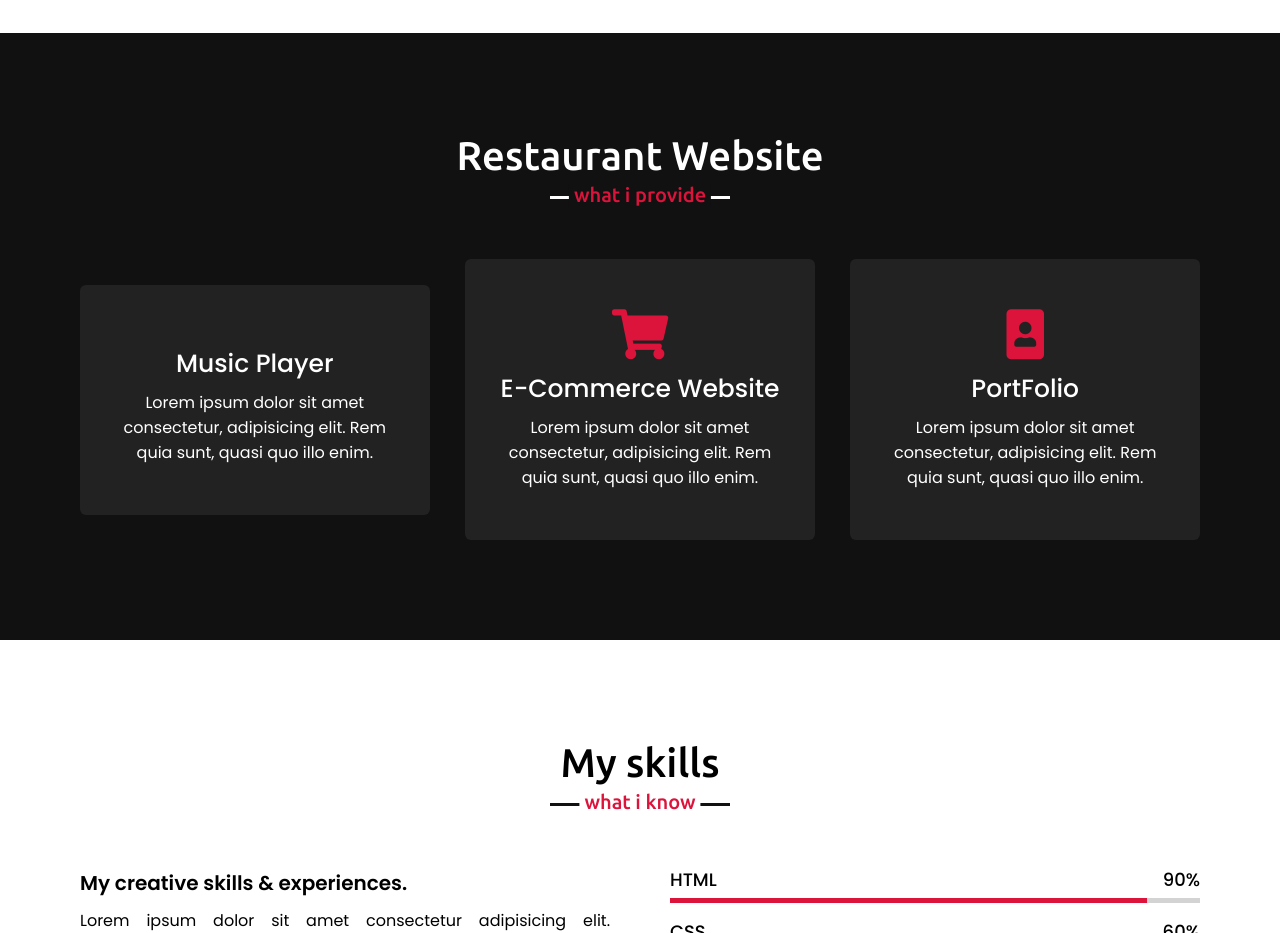
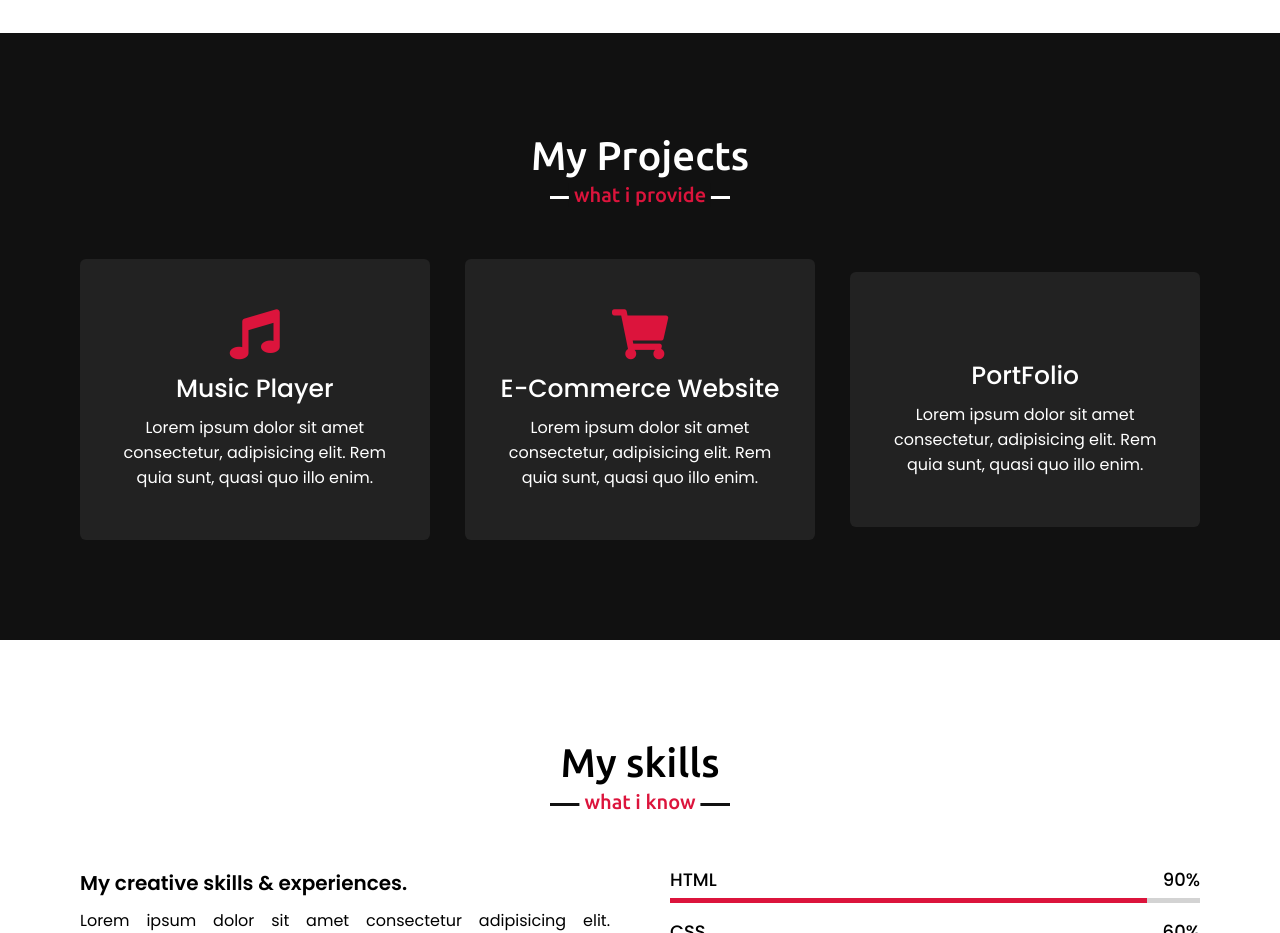
Before and after one commit to hlozaid/hlozaid18, a plain HTML site: page index.html in a window 1280 px wide. Shown: the part 1500-2433 px from the top of the page. Drawn offline with nearby package versions, Linux system fonts and the light colour scheme.

Commit message:
Update index.html

```diff
--- a/index.html
+++ b/index.html
@@ -67,11 +67,11 @@
     <!-- Projects section start -->
     <section class="projects" id="projects">
         <div class="max-width">
-            <h2 class="title">Restaurant Website</h2>
+            <h2 class="title">My Projects</h2>
             <div class="serv-content">
                 <div class="card">
                     <div class="box">
-                             <i class="fa-solid fa-bowl-food"></i>
+                             <i class="fas fa-music"></i>
                         <div class="text">Music Player</div>
                         <p>Lorem ipsum dolor sit amet consectetur, adipisicing elit. Rem quia sunt, quasi quo illo enim.</p>
                     </div>
@@ -85,7 +85,7 @@
                 </div>
                 <div class="card">
                     <div class="box">
-                        <i class="fas fa-portrait"></i>
+                        <i class="fas fa-food"></i>
                         <div class="text">PortFolio</div>
                         <p>Lorem ipsum dolor sit amet consectetur, adipisicing elit. Rem quia sunt, quasi quo illo enim.</p>
                     </div>
```
